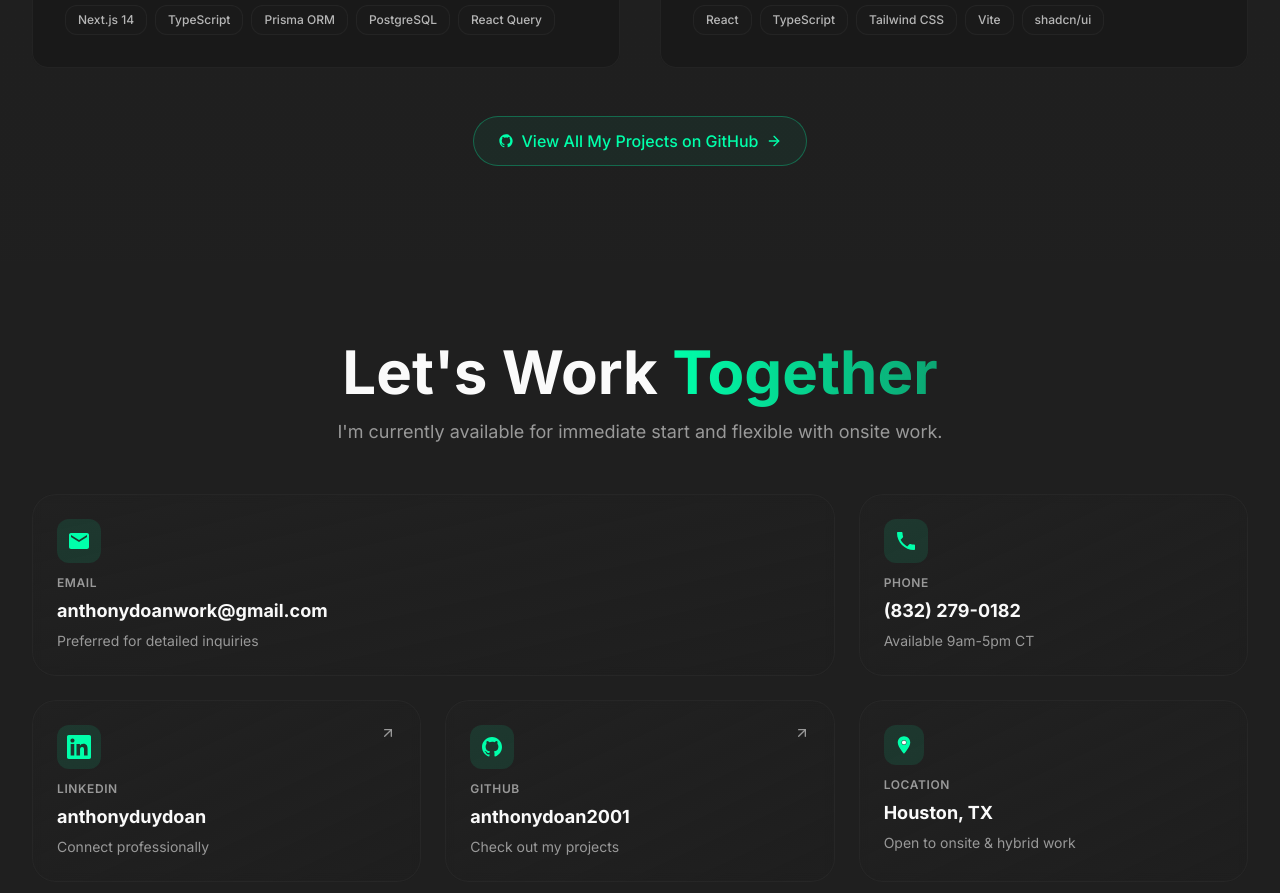
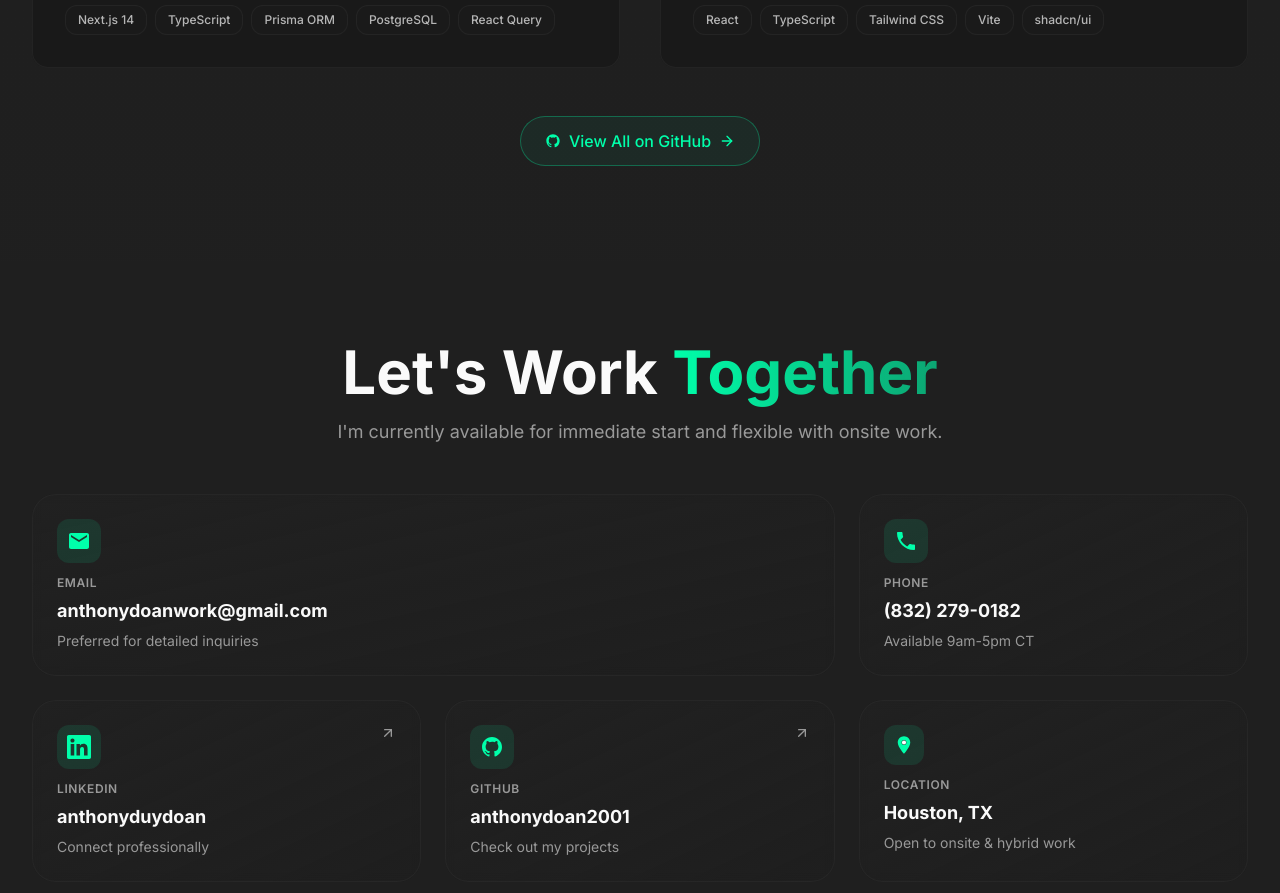
Before and after one commit to anthonydoan2001/anthonydoan-portfoliowebsite, a React (Vite) app: page / in a window 1280 px wide. Shown: the part 4460-5353 px from the top of the page. Built offline with nearby package versions, Linux system fonts and the light colour scheme.

Commit message:
Refactored Projects section: updated GitHub link text for clarity and removed duplicate import statement.

```diff
--- a/src/components/sections/Projects.tsx
+++ b/src/components/sections/Projects.tsx
@@ -1,8 +1,8 @@
+import { GitHubIcon } from "@/components/icons/SocialIcons";
 import { PERSONAL_INFO } from "@/lib/constants";
 import { projects } from "@/lib/data";
 import { ArrowRight, Code2, ExternalLink } from "lucide-react";
 import { memo } from "react";
-import { GitHubIcon } from "@/components/icons/SocialIcons";
 
 const Projects = () => {
   return (
@@ -38,7 +38,7 @@ const Projects = () => {
             className="inline-flex items-center gap-2 px-5 sm:px-6 py-2.5 sm:py-3 rounded-full border border-emerald/30 bg-emerald/5 hover:bg-emerald/10 hover:border-emerald/50 active:bg-emerald/15 text-emerald transition-all duration-300 group touch-manipulation text-sm sm:text-base"
           >
             <GitHubIcon className="w-4 h-4" />
-            <span className="font-medium">View All My Projects on GitHub</span>
+            <span className="font-medium">View All on GitHub</span>
             <ArrowRight className="w-4 h-4 group-hover:translate-x-1 transition-transform" />
           </a>
         </div>
```
